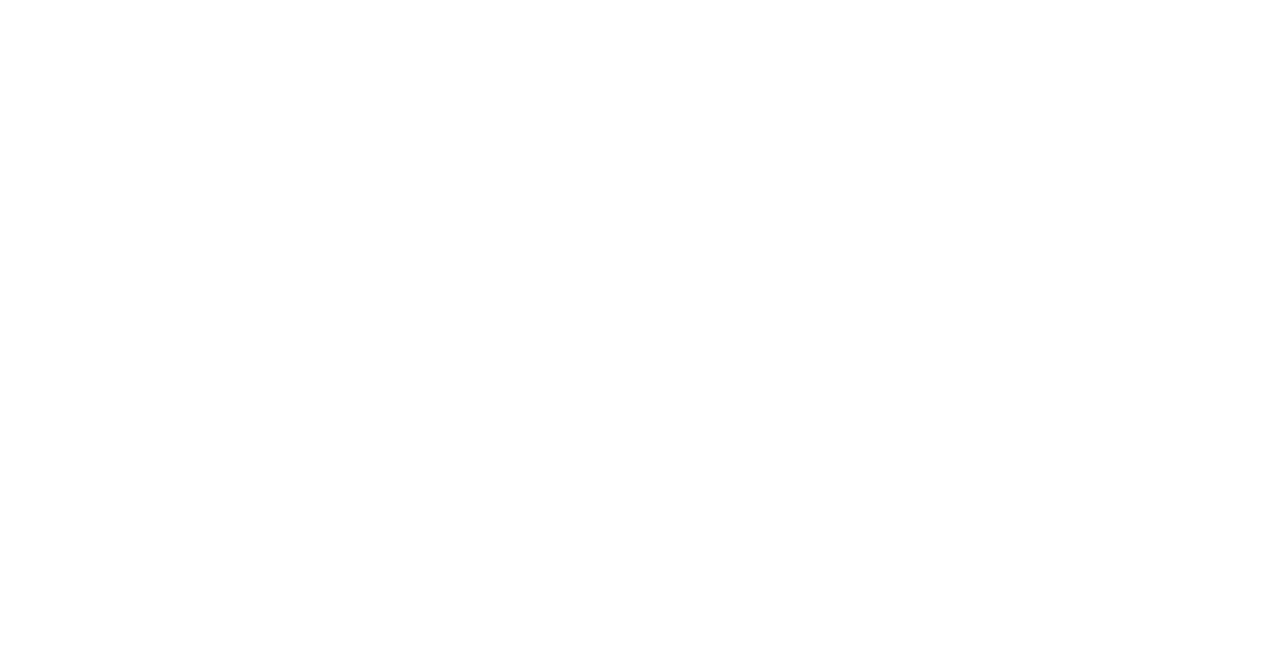
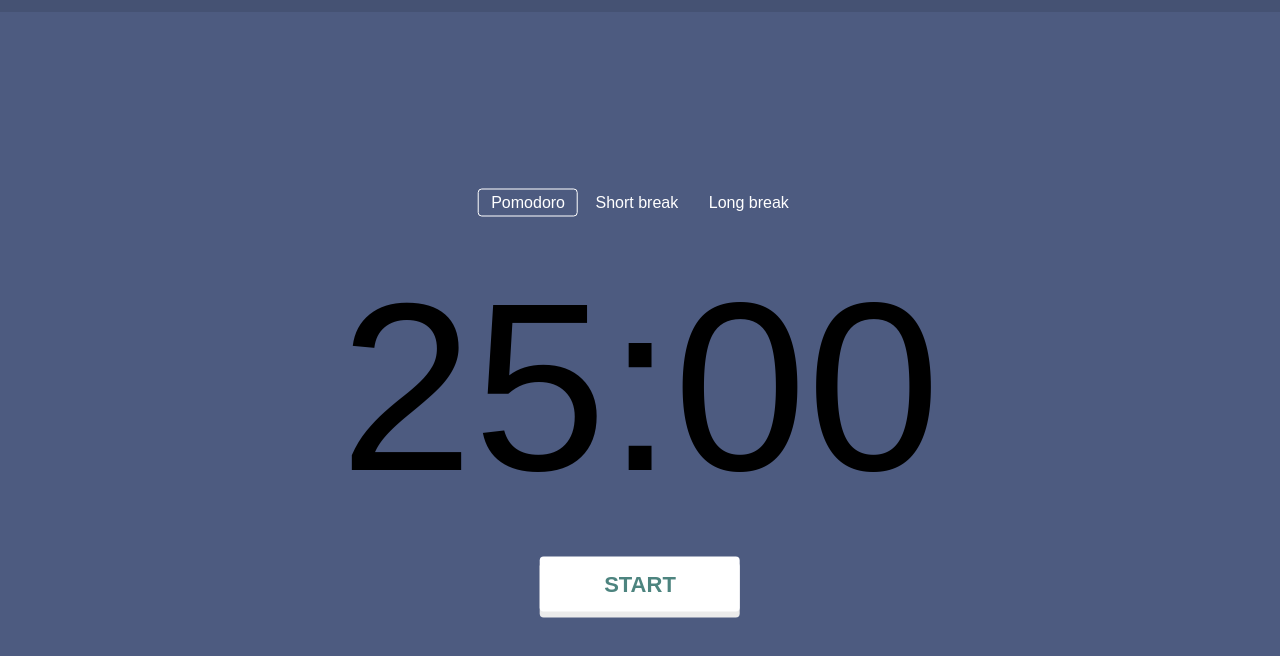
Before and after one commit to joesanchezsu/intention-app, a website: page index.html in a window 1280 px wide. Drawn offline with Linux system fonts and the light colour scheme.

Commit message:
add pomodoro starter

```diff
--- a/index.html
+++ b/index.html
@@ -3,10 +3,53 @@
   <head>
     <meta charset="UTF-8" />
     <meta name="viewport" content="width=device-width, initial-scale=1.0" />
-    <title>Intention App</title>
+    <meta http-equiv="X-UA-Compatible" content="ie=edge" />
+    <title>Freshman Pomodoro Clock Demo</title>
     <link rel="stylesheet" href="styles.css" />
   </head>
   <body>
-    <script src="index.js"></script>
+    <main class="app">
+      <progress id="js-progress" value="0"></progress>
+      <div class="progress-bar"></div>
+      <div class="timer">
+        <div class="button-group mode-buttons" id="js-mode-buttons">
+          <button
+            data-mode="pomodoro"
+            class="button active mode-button"
+            id="js-pomodoro"
+          >
+            Pomodoro
+          </button>
+          <button
+            data-mode="shortBreak"
+            class="button mode-button"
+            id="js-short-break"
+          >
+            Short break
+          </button>
+          <button
+            data-mode="longBreak"
+            class="button mode-button"
+            id="js-long-break"
+          >
+            Long break
+          </button>
+        </div>
+        <div class="clock" id="js-clock">
+          <span id="js-minutes">25</span>
+          <span class="separator">:</span>
+          <span id="js-seconds">00</span>
+        </div>
+        <button class="main-button" data-action="start" id="js-btn">
+          Start
+        </button>
+      </div>
+    </main>
+    <div class="hidden">
+      <audio src="backtowork.mp3" data-sound="pomodoro"></audio>
+      <audio src="break.mp3" data-sound="shortBreak"></audio>
+      <audio src="break.mp3" data-sound="longBreak"></audio>
+    </div>
+    <script src="main.js"></script>
   </body>
 </html>
--- a/index.js
+++ /dev/null
@@ -1 +0,0 @@
-console.log("Holaaa mundo");
--- a/styles.css
+++ b/styles.css
@@ -1,9 +1,124 @@
-* {
+/* ==========================================================================
+   #POMODORO APP STYLES
+   ========================================================================== */
+
+/**
+ *
+ * Inheriting box sizing slightly better best-practice
+ * https://css-tricks.com/inheriting-box-sizing-probably-slightly-better-best-practice/
+ *
+ */
+
+html {
   box-sizing: border-box;
+}
+
+*, *::before, *::after {
+  box-sizing: inherit;
   margin: 0;
   padding: 0;
 }
 
+:root {
+  --pomodoro: hsl(223, 25%, 40%);
+  --shortBreak: hsl(48, 23%, 40%);
+  --longBreak: hsl(105, 16%, 40%);
+}
+
 body {
+  background-color: var(--pomodoro);
+  transition: background-color 1s ease;
+  font-family: -apple-system, BlinkMacSystemFont, "Segoe UI", Roboto, Helvetica, Arial, sans-serif, "Apple Color Emoji", "Segoe UI Emoji", "Segoe UI Symbol";
+  user-select: none;
+}
+
+progress {
+  border-radius: 2px;
+  width: 100%;
+  height: 12px;
+  position: fixed;
+  top: 0;
+}
+
+progress::-webkit-progress-bar {
+ background-color: rgba(0, 0, 0, 0.1);;
+}
+
+progress::-webkit-progress-value {
+  background-color: #fff;
+}
+
+.timer {
+  position: absolute;
+  top: 50%;
+  left: 50%;
+  transform: translate(-50%, -50%);
+  padding: 20px;
+  text-align: center;
+}
+
+.clock {
+  margin-top: 50px;
+  margin-bottom: 30px;
+  font-size: 15rem;
+  line-height: 1;
+  display: flex;
+  align-items: center;
+  font-family: arial, sans-serif;
+}
+
+.mode-button {
+  font-size: 16px;
+  height: 28px;
+  cursor: pointer;
+  box-shadow: none;
+  font-weight: 300;
+  color: #fff;
+  border: 1px solid transparent;
+  margin: 0px;
+  border-radius: 4px;
+  padding: 2px 12px;
+  background: none;
+}
+
+.mode-button.active {
+  border-color: #fff;
+}
+
+.main-button {
+  cursor: pointer;
+  box-shadow: rgb(235, 235, 235) 0px 6px 0px;
+  font-size: 22px;
+  height: 55px;
+  text-transform: uppercase;
+  color: hsl(175, 26%, 41%);
+  font-weight: bold;
+  width: 200px;
   background-color: white;
+  border-width: initial;
+  border-style: none;
+  margin: 20px 0px 0px;
+  padding: 0px 12px;
+  border-radius: 4px;
+  transition: color 0.5s ease-in-out 0s;
 }
+
+button:focus, button:active {
+  outline: none;
+}
+
+.main-button.active {
+  transform: translateY(6px);
+  box-shadow: none;
+  outline: none;
+}
+
+.hidden {
+  display: none;
+}
+
+@media screen and (max-width: 550px) {
+  .clock {
+    font-size: 8rem;
+  }
+}
```
Also changed, not shown: package.json (+21 -8 lines), README.md, main.js (added), 4 other files.
